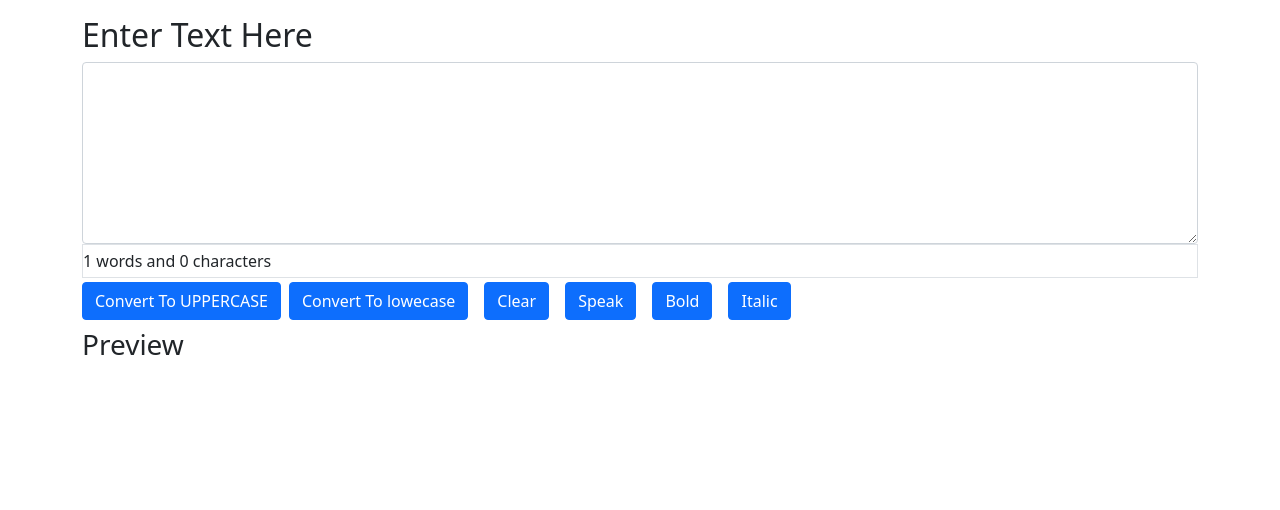
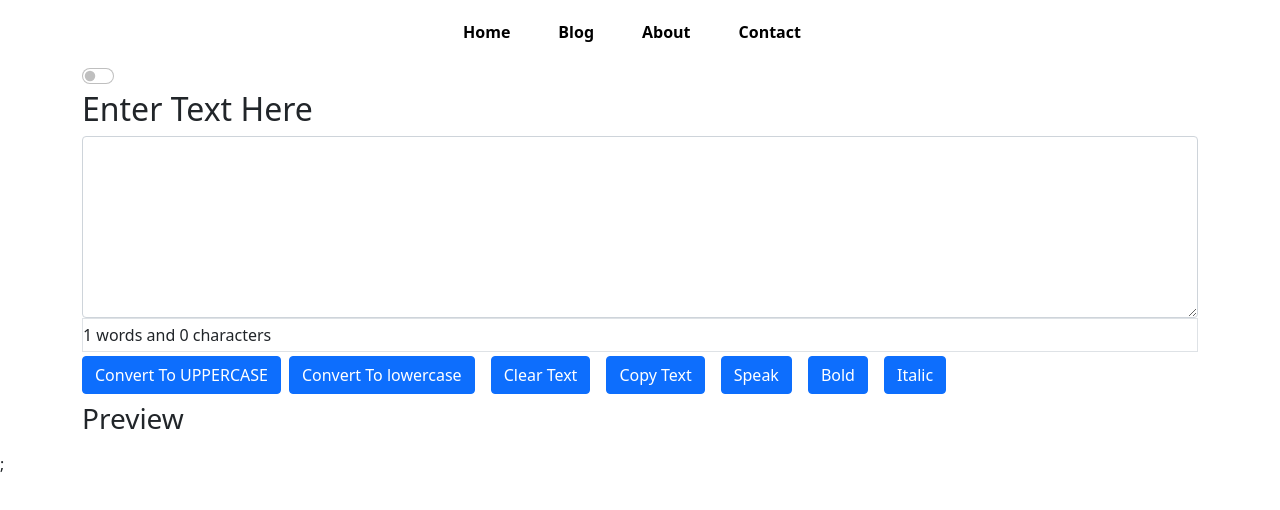
Before and after one commit to Shoaibv2/Shoaib-Khan, a Next.js app: page /components/Text in a window 1280 px wide. Shown: the top 510 px of the page. Built offline with nearby package versions, Linux system fonts and the light colour scheme.

Commit message:
Add Header

```diff
--- a/pages/_app.js
+++ b/pages/_app.js
@@ -1,5 +1,6 @@
 import "../styles/globals.css";
 import Head from "next/head";
+import "bootstrap/dist/css/bootstrap.min.css";
 import Script from "next/script";
 import Header from "./components/Header";
 
@@ -13,7 +14,12 @@ import Header from "./components/Header";
 </Head>;
 
 function MyApp({ Component, pageProps }) {
-  return <Component {...pageProps} />;
+  return (
+    <>
+      <Header />
+      <Component {...pageProps} />;
+    </>
+  );
 }
 <Script>
   <script
--- a/pages/components/FeaturedSection.jsx
+++ /dev/null
@@ -1,3 +0,0 @@
-export default function FeaturedSection() {
-  return;
-}
--- /dev/null
+++ b/pages/components/Header.js
@@ -0,0 +1,33 @@
+import Link from "next/link";
+import styles from "../../styles/Home.module.css";
+
+export default function Header() {
+  return (
+    <>
+      <nav className={styles.mainnav}>
+        <ul>
+          <li>
+            <Link href="/">
+              <a>Home</a>
+            </Link>
+          </li>
+          <li>
+            <Link href="/blog">
+              <a>Blog</a>
+            </Link>
+          </li>
+          <li>
+            <Link href="/about">
+              <a>About</a>
+            </Link>
+          </li>
+          <li>
+            <Link href="/contact">
+              <a>Contact</a>
+            </Link>
+          </li>
+        </ul>
+      </nav>
+    </>
+  );
+}
--- a/pages/components/Header.jsx
+++ /dev/null
@@ -1,23 +0,0 @@
-import "bootstrap/dist/css/bootstrap.css";
-export default function Header(props) {
-  const primaryhead = props.primaryhead;
-  const primaryLinks = [];
-  for (let x = 0; x < primaryhead.length; x++) {
-    primaryLinks.push(<a>{primaryhead[x]}</a>);
-  }
-
-  const secondaryhead = props.secondaryhead;
-  const secondaryLinks = [];
-  for (let x = 0; x < secondaryhead.length; x++) {
-    secondaryLinks.push(<a>{secondaryhead[x]}</a>);
-  }
-  return (
-    <header className="d-flex py-2 mx-2">
-      <div className="row">
-        <div className="col-1">Sk</div>
-        <div className="col-8 d-flex">{primaryLinks}</div>
-        <div className="col-3">{secondaryLinks}</div>
-      </div>
-    </header>
-  );
-}
--- a/pages/components/Sections.jsx
+++ /dev/null
@@ -1,5 +0,0 @@
-import FeaturedSection from "./FeaturedSection";
-
-export default function Sections() {
-  return <FeaturedSection />;
-}
--- a/pages/components/Text.jsx
+++ b/pages/components/Text.jsx
@@ -2,6 +2,15 @@ import { useState } from "react";
 
 export default function Text(props) {
   const [text, setText] = useState("");
+  const [mode, setMode] = useState("light");
+
+  const ToggleMode = () => {
+    if (mode === "light") {
+      setMode("dark");
+    } else {
+      setMode("light");
+    }
+  };
   const [textStyle, setTextStyle] = useState({
     fontWeight: "",
     fontStyle: "",
@@ -15,6 +24,10 @@ export default function Text(props) {
   const lowerCase = () => {
     let newtext = text.toLowerCase();
     setText(newtext);
+  };
+
+  const copyText = () => {
+    navigator.clipboard.writeText(text);
   };
 
   const bold = () => {
@@ -32,8 +45,7 @@ export default function Text(props) {
   };
 
   const clearText = () => {
-    let newtext;
-    setText(newtext);
+    text = setText("");
   };
 
   const speak = () => {
@@ -48,6 +60,16 @@ export default function Text(props) {
 
   return (
     <div className="container mt-3">
+      <div class="form-check form-switch">
+        <input
+          className="form-check-input"
+          type="checkbox"
+          role="switch"
+          id="flexSwitchCheckDefault"
+          mode={mode}
+          ToggleMode={ToggleMode}
+        />
+      </div>
       <h2>Enter Text Here</h2>
       <textarea
         className="form-control"
@@ -63,10 +85,13 @@ export default function Text(props) {
         Convert To UPPERCASE
       </button>
       <button className="btn btn-primary mx-2" onClick={lowerCase}>
-        Convert To lowecase
+        Convert To lowercase
       </button>
       <button className="btn btn-primary mx-2" onClick={clearText}>
-        Clear
+        Clear Text
+      </button>
+      <button className="btn btn-primary mx-2" onClick={copyText}>
+        Copy Text
       </button>
       <button className="btn btn-primary mx-2" onClick={speak}>
         Speak
--- a/styles/Home.module.css
+++ b/styles/Home.module.css
@@ -114,3 +114,25 @@
     flex-direction: column;
   }
 }
+
+.mainnav ul {
+  margin: 20px auto;
+  display: flex;
+  align-items: center;
+  justify-content: center;
+}
+.mainnav ul li {
+  list-style: none;
+  margin-right: 3rem;
+}
+.mainnav ul li a {
+  text-decoration: none;
+  font-weight: bold;
+  color: black;
+}
+.mainnav ul li a:hover {
+  color: #0070f3;
+}
+.mainnav ul li a:active {
+  color: #0070f3;
+}
```
Also changed, not shown: pages/about.js (added, +7 -0 lines), pages/blog.js (added, +13 -0 lines), pages/contact.js (added, +7 -0 lines), pages/index.js (+7 -9 lines).
